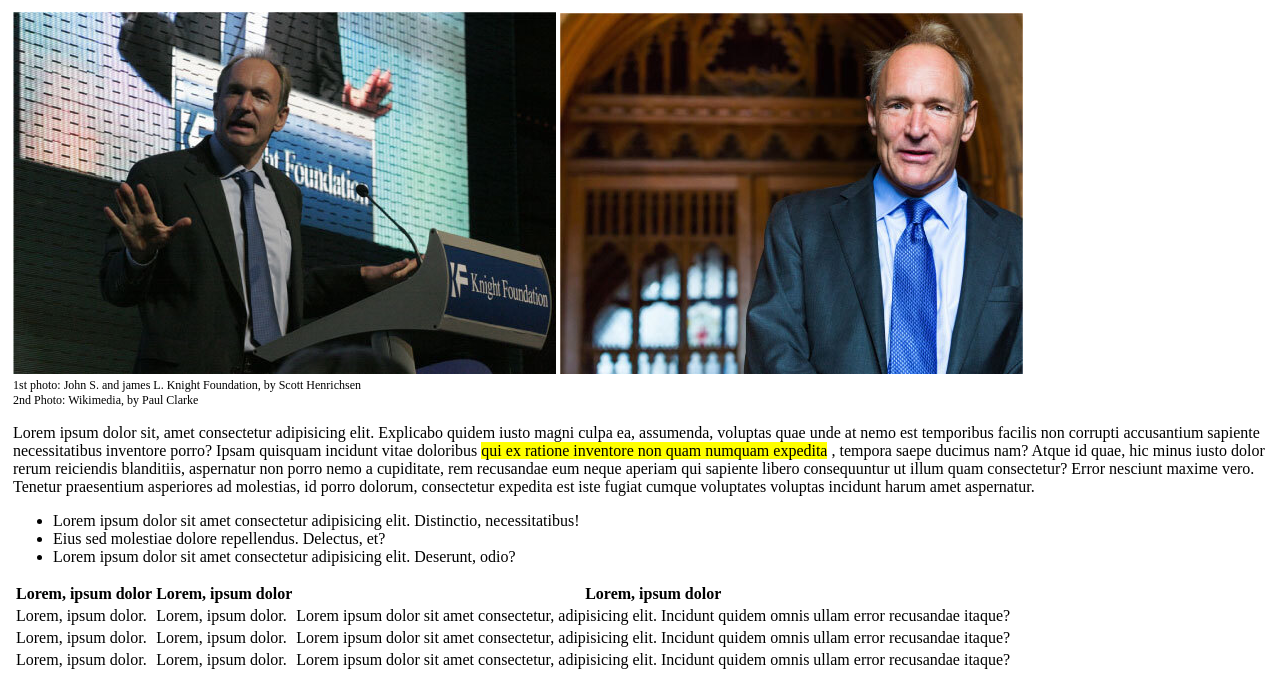
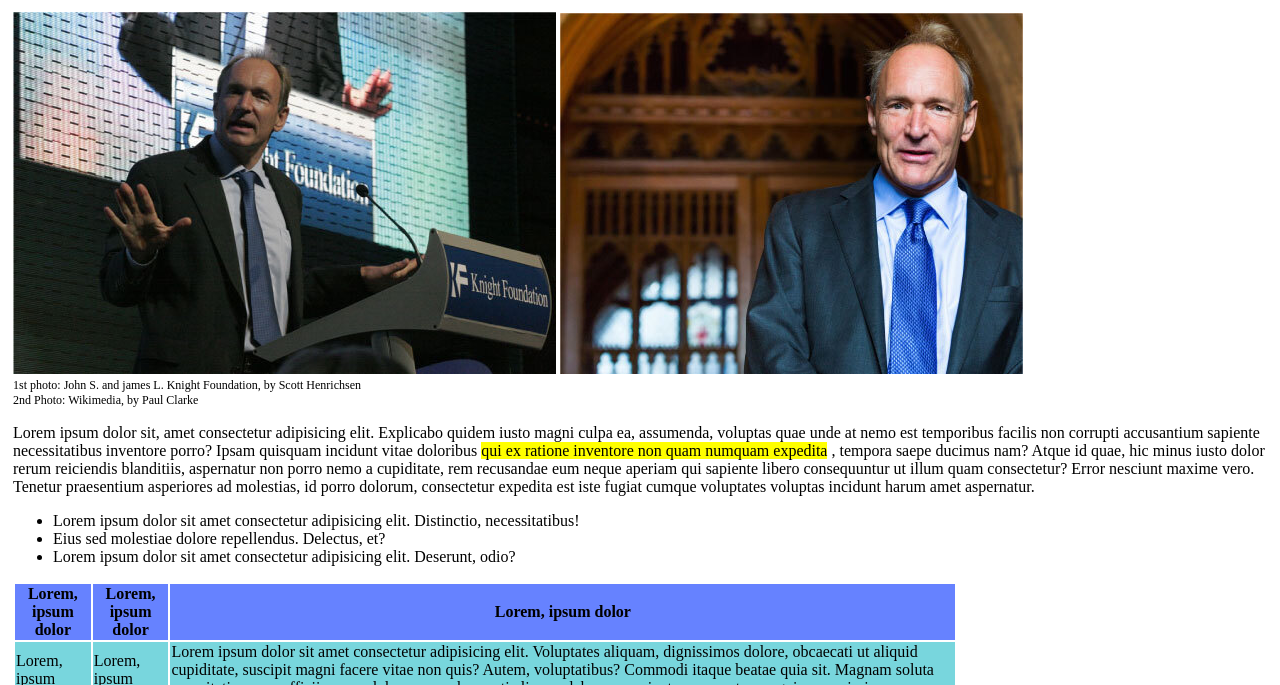
Before and after one commit to Danielateresa/html-css-booleaner, a plain HTML site: page index.html in a window 1280 px wide. Shown: the part 264-949 px from the top of the page. Drawn offline with Linux system fonts and the light colour scheme.

Commit message:
completato tabella

```diff
--- a/css/style.css
+++ b/css/style.css
@@ -40,7 +40,17 @@ h1 {
     background-color: yellow;
 }
 
+table {
+    width: 75%;
+}
 
+#colonne {
+    background-color: rgba(0, 47, 255, 0.60);
+}
+
+.riga_celeste {
+    background-color: rgba(120, 214, 221);
+}
 
 .immagine1 {
     width: 300px;
--- a/index.html
+++ b/index.html
@@ -90,7 +90,7 @@
                 <!-- tabella -->
                 <table>
                     <thead>
-                        <tr>
+                        <tr id="colonne">
                             <th>
                                 Lorem, ipsum dolor
                             </th>
@@ -103,7 +103,7 @@
                         </tr>
                     </thead>
                     <tbody>
-                        <tr>
+                        <tr class="riga_celeste">
                             <td>
                                 Lorem, ipsum dolor.
                             </td>
@@ -111,9 +111,16 @@
                                 Lorem, ipsum dolor.
                             </td>
                             <td>
-                                Lorem ipsum dolor sit amet consectetur,
-                                adipisicing elit. Incidunt quidem omnis ullam
-                                error recusandae itaque?
+                                Lorem ipsum dolor sit amet consectetur
+                                adipisicing elit. Voluptates aliquam,
+                                dignissimos dolore, obcaecati ut aliquid
+                                cupiditate, suscipit magni facere vitae non
+                                quis? Autem, voluptatibus? Commodi itaque beatae
+                                quia sit. Magnam soluta exercitationem a
+                                officiis, quae doloremque obcaecati aliquam
+                                laborum sapiente, aspernatur magni esse animi
+                                numquam voluptatibus. Rerum ratione distinctio
+                                suscipit.
                             </td>
                         </tr>
                         <tr>
@@ -124,12 +131,19 @@
                                 Lorem, ipsum dolor.
                             </td>
                             <td>
-                                Lorem ipsum dolor sit amet consectetur,
-                                adipisicing elit. Incidunt quidem omnis ullam
-                                error recusandae itaque?
+                                Lorem ipsum dolor sit amet consectetur
+                                adipisicing elit. Voluptates aliquam,
+                                dignissimos dolore, obcaecati ut aliquid
+                                cupiditate, suscipit magni facere vitae non
+                                quis? Autem, voluptatibus? Commodi itaque beatae
+                                quia sit. Magnam soluta exercitationem a
+                                officiis, quae doloremque obcaecati aliquam
+                                laborum sapiente, aspernatur magni esse animi
+                                numquam voluptatibus. Rerum ratione distinctio
+                                suscipit.
                             </td>
                         </tr>
-                        <tr>
+                        <tr class="riga_celeste">
                             <td>
                                 Lorem, ipsum dolor.
                             </td>
@@ -137,15 +151,19 @@
                                 Lorem, ipsum dolor.
                             </td>
                             <td>
-                                Lorem ipsum dolor sit amet consectetur,
-                                adipisicing elit. Incidunt quidem omnis ullam
-                                error recusandae itaque?
+                                Lorem ipsum dolor sit amet consectetur
+                                adipisicing elit. Voluptates aliquam,
+                                dignissimos dolore, obcaecati ut aliquid
+                                cupiditate, suscipit magni facere vitae non
+                                quis? Autem, voluptatibus? Commodi itaque beatae
+                                quia sit. Magnam soluta exercitationem a
+                                officiis, quae doloremque obcaecati aliquam
+                                laborum sapiente, aspernatur magni esse animi
+                                numquam voluptatibus. Rerum ratione distinctio
+                                suscipit.
                             </td>
                         </tr>
                     </tbody>
-                    <tfoot>
-
-                    </tfoot>
                 </table>
                 <!-- /tabella -->
 
```
